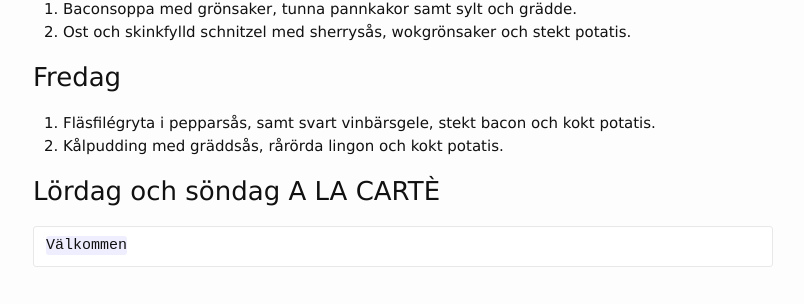
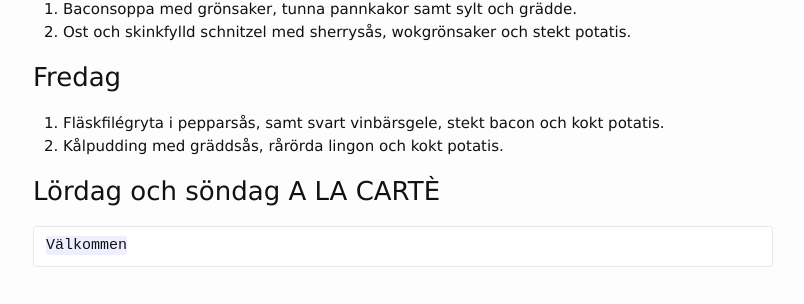
Before and after one commit to FarInn62/farinn62.github.io, a Jekyll site: the page built from lunch.md, in a window 1280 px wide. Shown: the part 605-909 px from the top of the page, without its empty margins (237-1041 px from the left). Built offline with Jekyll 4.4.1, drawn with Linux system fonts in a browser that asks for light colours.

Commit message:
Update lunch.md

```diff
--- a/lunch.md
+++ b/lunch.md
@@ -27,7 +27,7 @@ OBS.PÅ GRUND AV CORONA: Boka och Hämta gärna maten istället, du är välkomm
 2. Ost och skinkfylld schnitzel med sherrysås, wokgrönsaker och stekt potatis.
 
 ### Fredag
-1. Fläsfilégryta i pepparsås, samt svart vinbärsgele, stekt bacon och kokt potatis.
+1. Fläskfilégryta i pepparsås, samt svart vinbärsgele, stekt bacon och kokt potatis.
 2. Kålpudding med gräddsås, rårörda lingon och kokt potatis.
 
 
```
